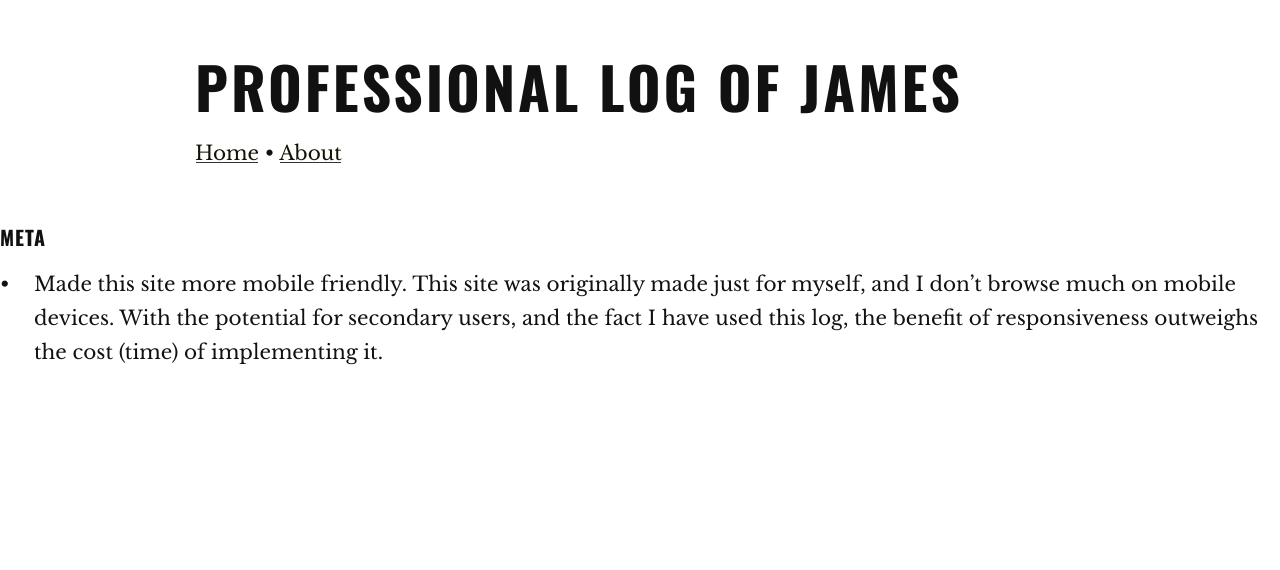
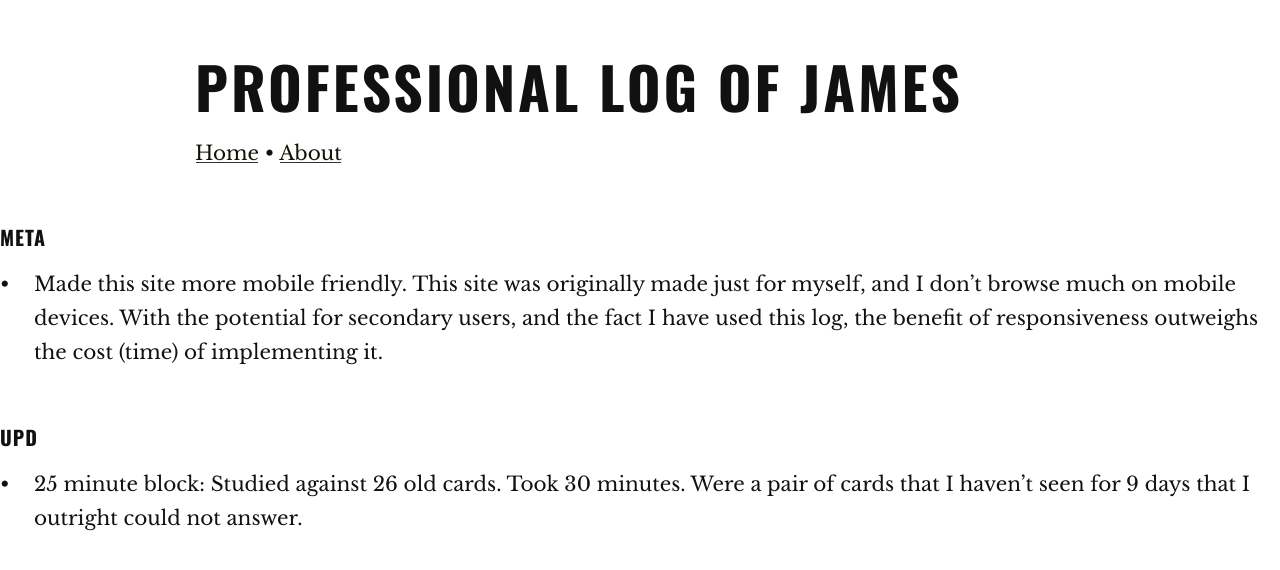
Before and after one commit to jpex/log, a Jekyll site: the page built from _posts/2017-11-21-20.md, in a window 1280 px wide. Shown: the top 570 px of the page. Built offline with Jekyll 4.4.1, drawn with Linux system fonts in a browser that asks for light colours.

Commit message:
Update 2017-11-21-20.md

```diff
--- a/_posts/2017-11-21-20.md
+++ b/_posts/2017-11-21-20.md
@@ -5,3 +5,7 @@ tags: meta
 ### Meta
 
 * Made this site more mobile friendly. This site was originally made just for myself, and I don't browse much on mobile devices. With the potential for secondary users, and the fact I have used this log, the benefit of responsiveness outweighs the cost (time) of implementing it.
+
+### UPD
+
+* 25 minute block: Studied against 26 old cards. Took 30 minutes. Were a pair of cards that I haven't seen for 9 days that I outright could not answer.
```
